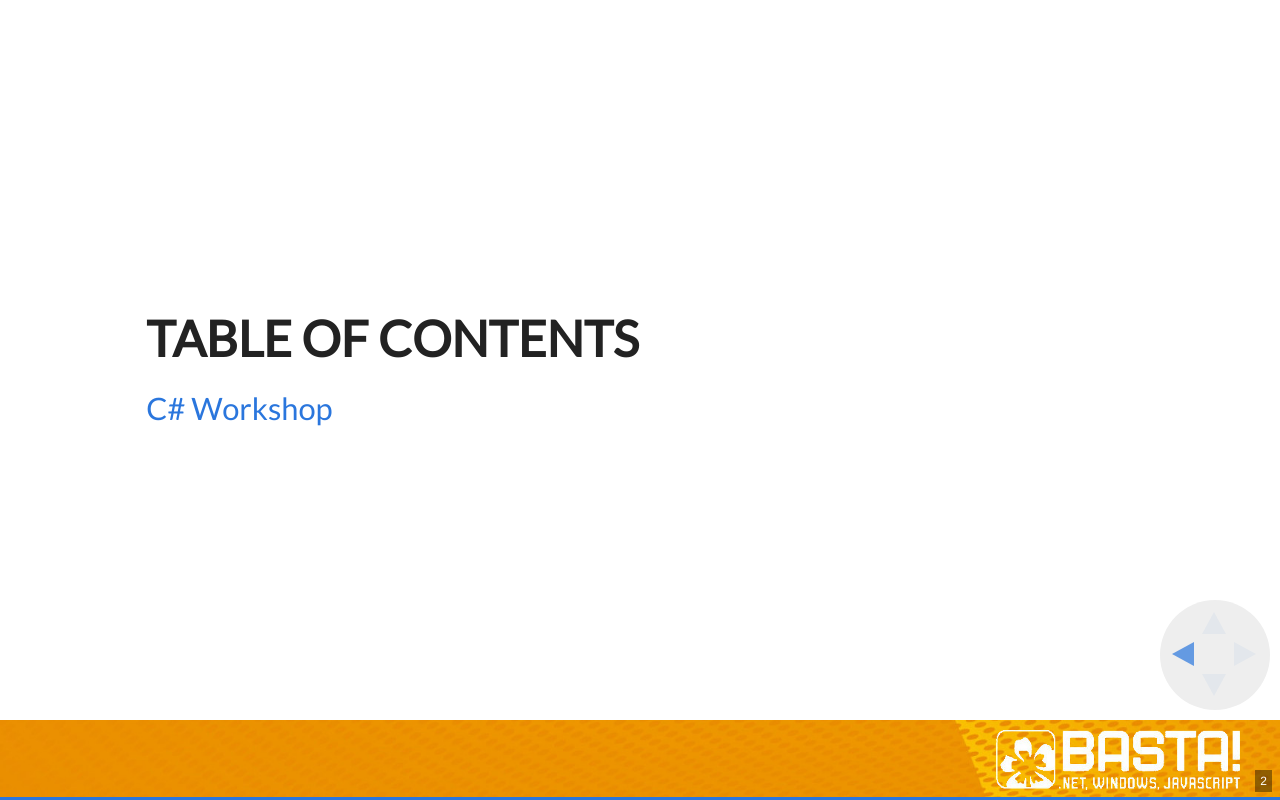
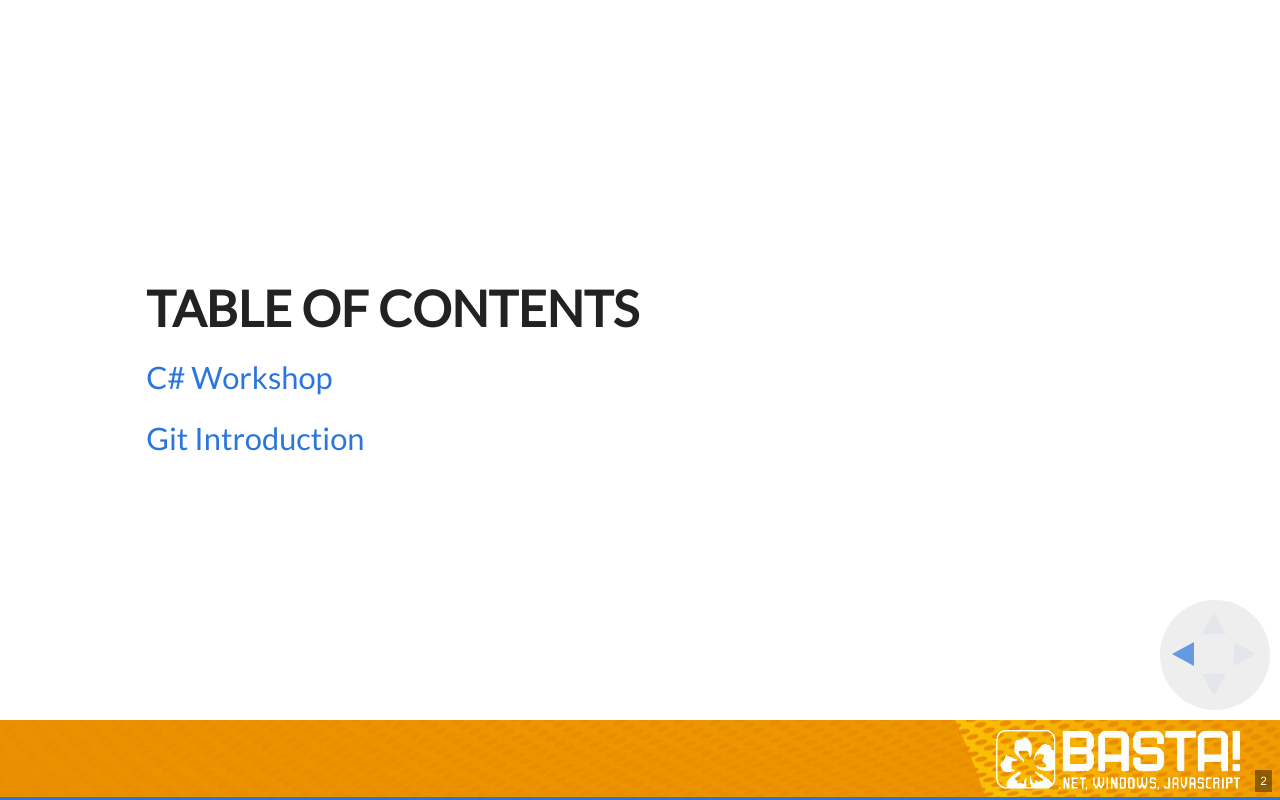
Before and after one commit to rstropek/basta-spring-2016, a website: page index.html in a window 1280 px wide. Both pictures are taken after a click on the button 1251 px from the left and 654 px from the top of the page. Drawn offline with Linux system fonts and the light colour scheme.

Commit message:
Add Git intro to TOC

```diff
--- a/index.html
+++ b/index.html
@@ -55,6 +55,7 @@
                 <h2>Table of Contents</h2>
 
                 <p><a href="CSharpWorkshop/basta-sping-2016-csharp.html">C# Workshop</a></p>
+                <p><a href="GitIntro/basta-sping-2016-git.html">Git Introduction</a></p>
             </section>
         </div>
     </div>
```
